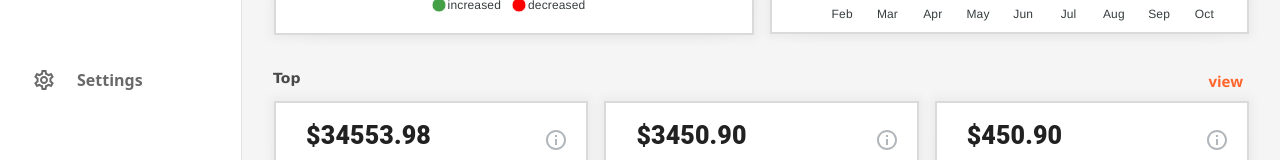
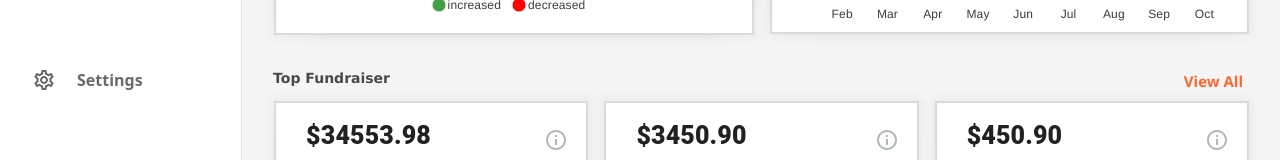
Before and after one commit to AzizahAgha/dashboard-react-final, a React (Create React App) app: page / in a window 1280 px wide. Shown: the part 612-772 px from the top of the page. Built offline with nearby package versions, Linux system fonts and the light colour scheme.

Commit message:
Update dashboard.js

```diff
--- a/src/components/dashboard.js
+++ b/src/components/dashboard.js
@@ -341,8 +341,8 @@ boxShadow: "0px 0px 9px 4px rgb(0 0 0 / 4%), 0px 5px 0px 10px rgb(0 0 0 / 0%), 0
             <div className="mid">
 
                <div className="headdiv">
-               <h4 className="head">Top </h4>
-               <Link className="head2">view</Link>
+               <h4 className="head">Top Fundraiser</h4>
+               <Link className="head2">View All</Link>
                </div>
              </div>
 
```
